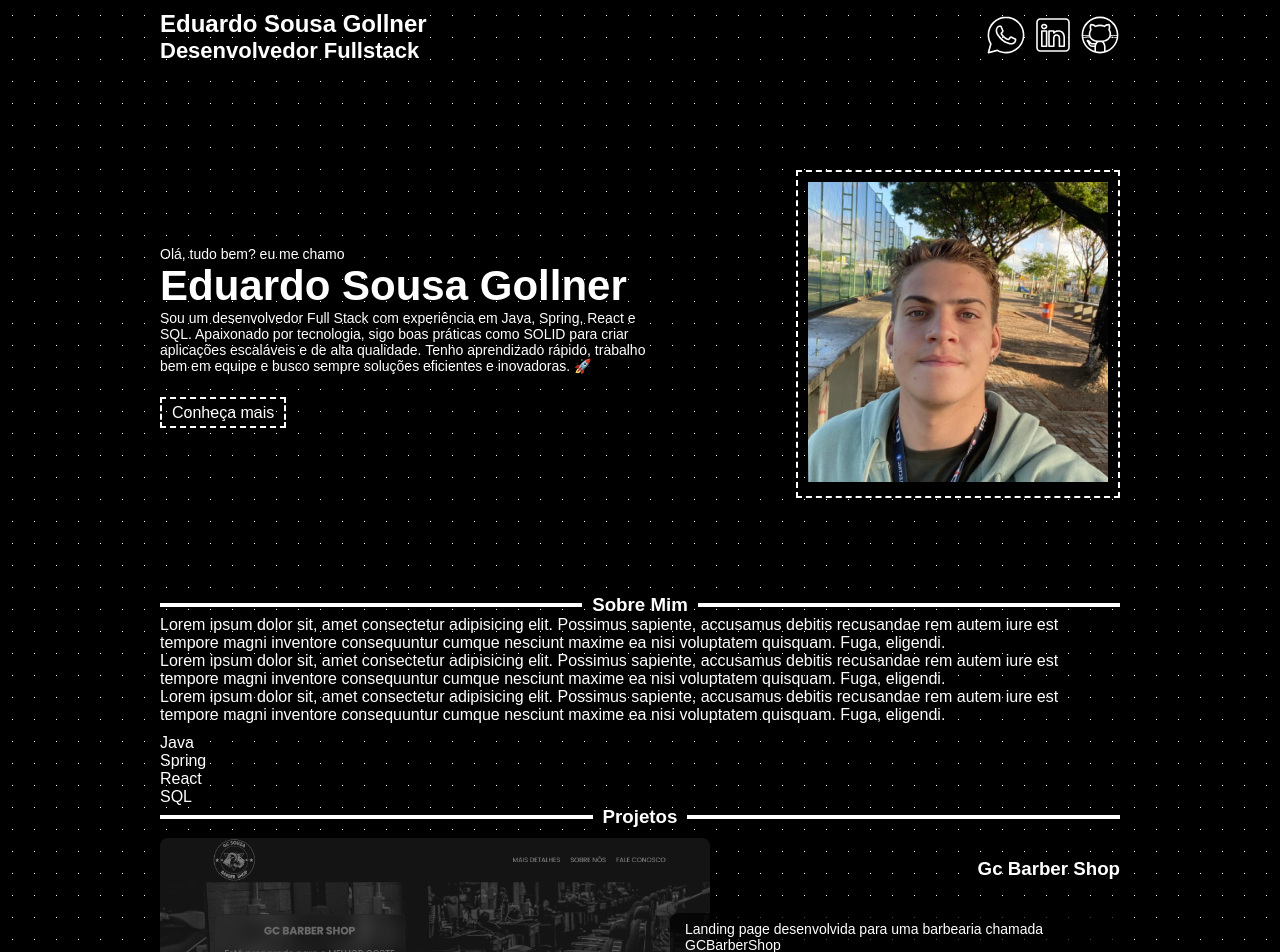
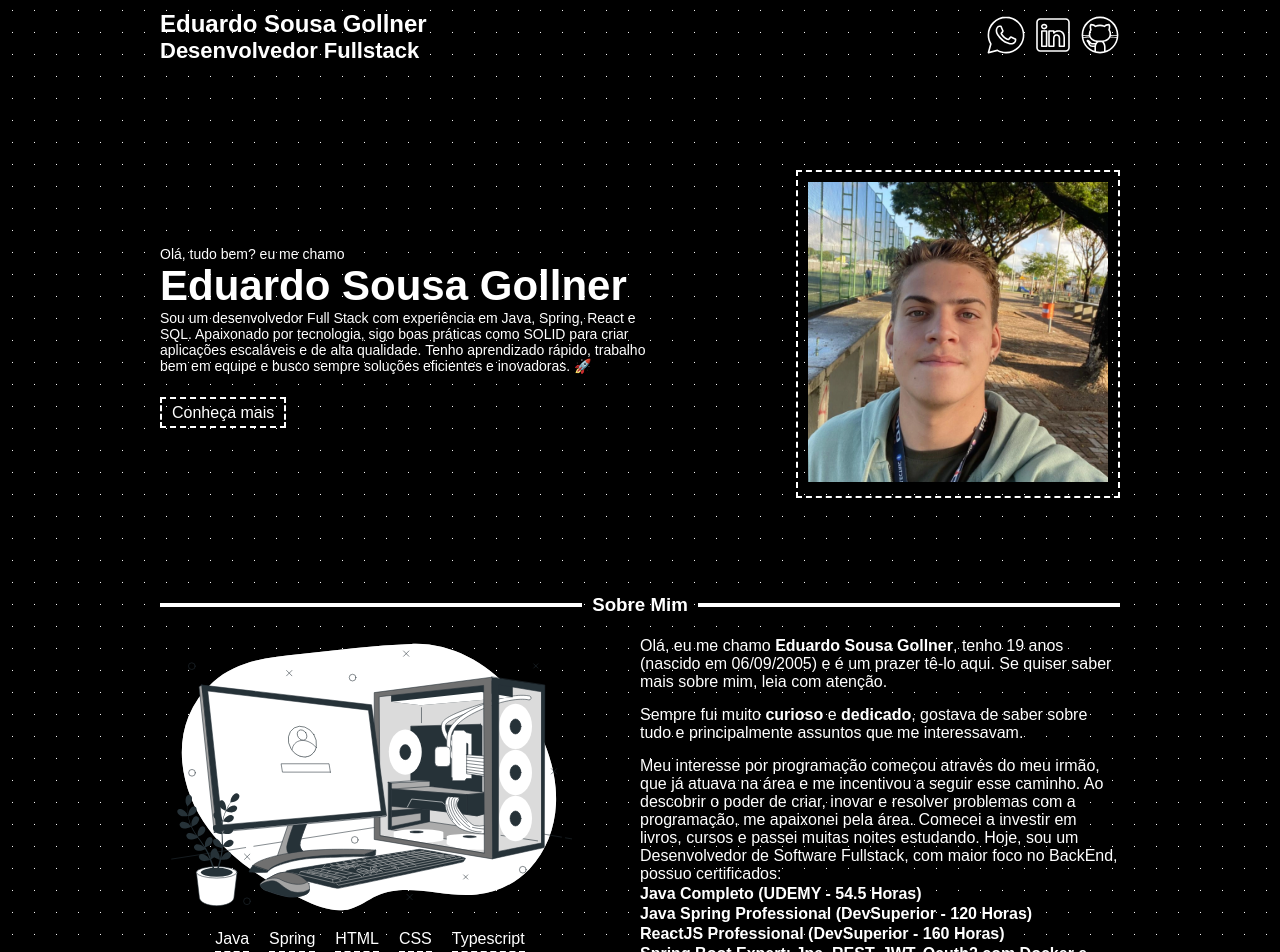
Before and after one commit to EduardoGollner0609/Portifolio, a React (Vite) app: page / in a window 1280 px wide. Shown: the top 952 px of the page. Built offline with nearby package versions, Linux system fonts and the light colour scheme; a web font is replaced by a local one.

Commit message:
Adicionando HTML e estilizando com CSS o About Me Section.

```diff
--- a/src/routes/Page/index.tsx
+++ b/src/routes/Page/index.tsx
@@ -1,6 +1,7 @@
 import './styles.css';
 import Header from '../../components/Header';
 import myImg from '../../assets/my-img.webp';
+import computerAnimationImg from '../../assets/computer-animation-img.svg';
 import TopTitle from '../../components/TopTitle';
 import ProjectCard from '../../components/ProjectCard';
 import gcbarbershopProjectImg from '../../assets/gcbarbershop-project-img.png';
@@ -9,6 +10,29 @@ import rossowEngenhariaProjectImg from '../../assets/rossowengenharia-project-im
 export default function Page() {
 
     const landingPageSkills = ['HTML', 'CSS', 'React'];
+
+
+    const calculateAge = (birthDate: Date) => {
+        const today = new Date();
+
+        let years = today.getFullYear() - birthDate.getFullYear();
+        let mounths = today.getMonth() - birthDate.getMonth();
+        let days = today.getDate() - birthDate.getDate();
+
+        if (days < 0) {
+            mounths--;
+            days += new Date(today.getFullYear(), today.getMonth(), 0).getDate();
+        }
+
+        if (mounths < 0) {
+            years--;
+            mounths += 12;
+        }
+
+        return years;
+    }
+
+    const myAge: number = calculateAge(new Date('2005-09-06'));
 
     return (
         <>
@@ -35,25 +59,9 @@ export default function Page() {
                 </section>
                 <section id="about-me-section" className="container">
                     <TopTitle title='Sobre Mim' />
-                    <div className="about-me-details">
-                        <p>Lorem ipsum dolor sit, amet consectetur adipisicing elit.
-                            Possimus sapiente,
-                            accusamus debitis recusandae rem autem iure est tempore magni inventore consequuntur
-                            cumque nesciunt maxime ea nisi voluptatem quisquam.
-                            Fuga, eligendi.
-                        </p>
-                        <p>Lorem ipsum dolor sit, amet consectetur adipisicing elit.
-                            Possimus sapiente,
-                            accusamus debitis recusandae rem autem iure est tempore magni inventore consequuntur
-                            cumque nesciunt maxime ea nisi voluptatem quisquam.
-                            Fuga, eligendi.
-                        </p>
-                        <p>Lorem ipsum dolor sit, amet consectetur adipisicing elit.
-                            Possimus sapiente,
-                            accusamus debitis recusandae rem autem iure est tempore magni inventore consequuntur
-                            cumque nesciunt maxime ea nisi voluptatem quisquam.
-                            Fuga, eligendi.
-                        </p>
+                    <div className="about-me-content">
+                        <div className="about-me-animation-img">
+                            <img src={computerAnimationImg} alt="Animação Computador" />
                             <div className="about-me-details-my-skills">
                                 <ul className='my-skills-list'>
                                     <li>
@@ -63,12 +71,67 @@ export default function Page() {
                                         Spring
                                     </li>
                                     <li>
+                                        HTML
+                                    </li>
+                                    <li>
+                                        CSS
+                                    </li>
+                                    <li>
+                                        Typescript
+                                    </li>
+                                    <li>
                                         React
                                     </li>
                                     <li>
                                         SQL
                                     </li>
                                 </ul>
+                            </div>
+                        </div>
+                        <div className="about-me-details">
+                            <p>
+                                Olá, eu me chamo <strong>Eduardo Sousa Gollner</strong>,
+                                tenho {myAge} anos (nascido em 06/09/2005) e é um prazer tê-lo aqui. Se quiser saber mais sobre mim,
+                                leia com atenção.
+                            </p>
+                            <p>
+                                Sempre fui muito <strong>curioso</strong> e <strong>dedicado</strong>,
+                                gostava de saber sobre tudo e principalmente assuntos que me interessavam.
+                            </p>
+                            <p>
+                                Meu interesse por programação começou através do meu irmão,
+                                que já atuava na área e me incentivou a seguir esse caminho.
+                                Ao descobrir o poder de criar,
+                                inovar e resolver problemas com a programação,
+                                me apaixonei pela área. Comecei a investir em livros,
+                                cursos e passei muitas noites estudando.
+                                Hoje, sou um Desenvolvedor de Software Fullstack,
+                                com maior foco no BackEnd, possuo certificados:
+                                <ul>
+                                    <li>
+                                        <a href="https://www.udemy.com/certificate/UC-1b17a043-9227-4675-9a9b-65912021c184/">
+                                            Java Completo (UDEMY - 54.5 Horas)
+                                        </a>
+                                    </li>
+                                    <li>
+                                        <a href="https://devsuperior.club/c/5-3053">
+                                            Java Spring Professional (DevSuperior - 120 Horas)
+                                        </a>
+                                    </li>
+                                    <li>
+                                        <a href="https://devsuperior.club/c/18-3053">
+                                            ReactJS Professional (DevSuperior - 160 Horas)
+                                        </a>
+                                    </li>
+                                    <li>
+                                        <a href="https://www.udemy.com/certificate/UC-b5f6e750-1276-44ad-b4da-a92dc4113594/">
+                                            Spring Boot Expert: Jpa, REST, JWT, Oauth2 com Docker e AWS (UDEMY - 52 Horas)
+                                        </a>
+                                    </li>
+                                </ul>
+
+
+                            </p>
                         </div>
                     </div>
                 </section>
@@ -91,7 +154,7 @@ export default function Page() {
                             projectUrl='https://rossow-engenharia.netlify.app/' />
                     </div>
                 </section>
-            </main>
+            </main >
         </>
     );
 }
--- a/src/routes/Page/styles.css
+++ b/src/routes/Page/styles.css
@@ -56,10 +56,57 @@
   gap: 15px;
 }
 
-.about-me-details {
+.about-me-content {
   color: #fff;
 }
 
 .about-me-details-my-skills {
   margin-top: 10px;
+  display: flex;
+  justify-content: center;
 }
+
+.about-me-content {
+  margin: 20px 0;
+  display: flex;
+  align-items: center;
+  justify-content: space-between;
+  gap: 20px;
+}
+
+.about-me-animation-img img {
+  width: 420px;
+  transition: 0.4s;
+}
+
+.about-me-animation-img:hover img {
+  width: 450px;
+}
+
+.about-me-details-my-skills .my-skills-list {
+  display: flex;
+  justify-content: center;
+  gap: 20px;
+  max-width: 325px;
+  flex-wrap: wrap;
+}
+
+.about-me-details-my-skills .my-skills-list li {
+  border-bottom: 2px dashed #fff;
+  padding-bottom: 3px;
+  transition: 0.4s;
+}
+
+.about-me-animation-img:hover .my-skills-list li {
+  font-size: 18px;
+}
+
+.about-me-details p {
+  margin-bottom: 15px;
+  max-width: 480px;
+}
+
+.about-me-details p li {
+  font-weight: bold;
+  margin-top: 2px;
+}
```
Also changed, not shown: src/assets/computer-animation-img.svg (added). Lines whose indentation alone changed are shown as unchanged.
